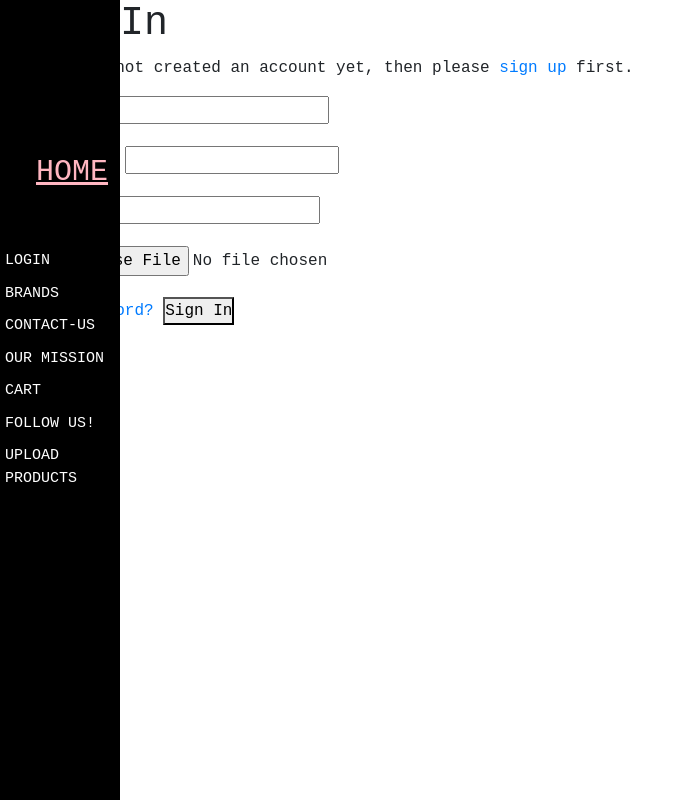
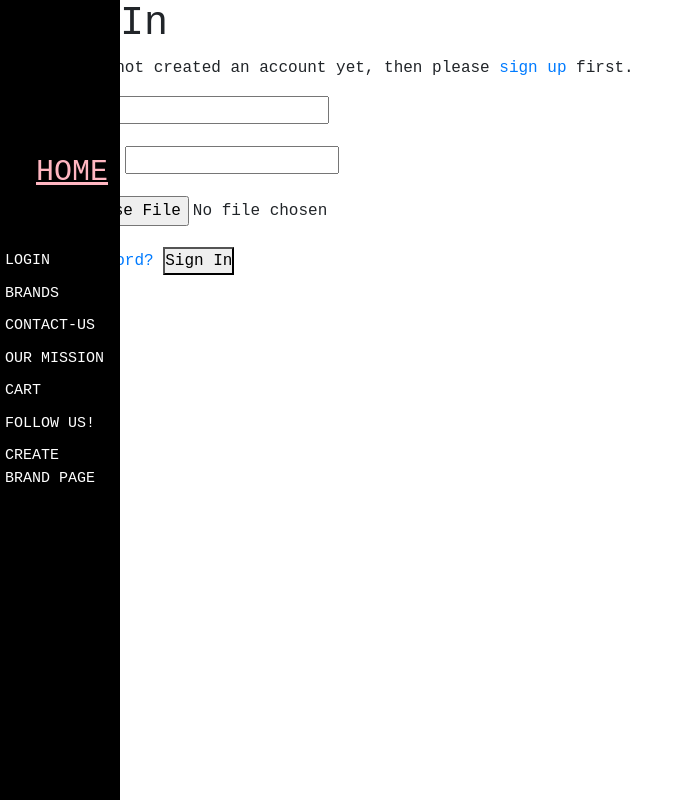
Before and after one commit to RoMcGill/H2R-PP5, a Django app: template templates/allauth/account/login.html in a window 1280 px wide. Shown: the whole page, without its empty margins (0-688 px from the left). Run offline with Django 3.2, Linux system fonts and the light colour scheme; the template is opened without the code that fills it: values that come from a table or form of the project are taken from there, others are empty; some libraries are stand-ins or nearby versions.

Commit message:
add form for user to add their brand profile to site

```diff
--- a/H2R/settings.py
+++ b/H2R/settings.py
@@ -45,6 +45,7 @@ INSTALLED_APPS = [
     'home',
     'brands',
     'upload',
+
 ]
 
 MIDDLEWARE = [
@@ -65,6 +66,7 @@ TEMPLATES = [
         'DIRS': [
             os.path.join(BASE_DIR, 'templates'),
             os.path.join(BASE_DIR, 'templates', 'allauth'),
+
         ],
         'APP_DIRS': True,
         'OPTIONS': {
@@ -158,7 +160,7 @@ DEFAULT_AUTO_FIELD = 'django.db.models.BigAutoField'
 
 STATIC_URL = '/static/'
 STATICFILES_DIRS = (
-os.path.join(BASE_DIR, 'static'),
+    os.path.join(BASE_DIR, 'static'),
 )
 STATIC_ROOT = os.path.join(BASE_DIR, 'staticfiles')
 
--- a/brands/views.py
+++ b/brands/views.py
@@ -14,7 +14,7 @@ def brands(request):
         'brands': brands
 
     }
-    return render(request, 'brands.html', context)
+    return render(request, 'brands/brands.html', context)
 
 
 def brand_detail(request, brand_id):
@@ -29,4 +29,4 @@ def brand_detail(request, brand_id):
         'brand_products': brand_products,
 
     }
-    return render(request, 'brands-detail.html', context)
+    return render(request, 'brands/brands-detail.html', context)
--- a/templates/base.html
+++ b/templates/base.html
@@ -43,7 +43,7 @@
          <li><a class="nav-item2" href="{% url 'brands' %}">Our Mission</a></li>
          <li><a class="nav-item2" href="{% url 'brands' %}">Cart</a></li>
          <li><a class="nav-item2" href="{% url 'brands' %}">Follow US!</a></li>
-         <li><a class="nav-item2" href="{% url 'upload' %}">Upload Products</a></li>
+         <li><a class="nav-item2" href="{% url 'brand-upload' %}">Create Brand Page</a></li>
 
       </ul>
      </nav>
--- a/upload/forms.py
+++ b/upload/forms.py
@@ -3,11 +3,11 @@ from brands.models import Brands
 
 
 class Brand_form(forms.ModelForm):
-    brand_name = forms.CharField(max_length=254, required=True)
-    description = forms.CharField(required=True)
-    image_url = forms.URLField(max_length=1024, required=True)
-    image = forms.ImageField(required=True)
+    brand_name = forms.CharField(max_length=254, required=False)
+    description = forms.CharField(required=False)
+    image = forms.ImageField(required=False)
+
 
     class Meta:
         model = Brands
-        fields = ['brand_name', 'description', 'image_url', 'image']
+        fields = ['brand_name', 'description', 'image']
--- a/upload/urls.py
+++ b/upload/urls.py
@@ -3,6 +3,6 @@ from . import views
 
 urlpatterns = [
 
-        path("brand_upload/", views.brand_upload, name="brand_upload"),
+        path('upload/', views.brand_upload, name='brand-upload'),
 
 ]
```
Also changed, not shown: upload/templates/brand_upload.html (deleted, +0 -10 lines), upload/templates/upload/brand-upload.html (added, +13 -0 lines), upload/views.py (+9 -9 lines), brands/templates/brands/brand-products.html (renamed from brands/templates/brand-products.html), brands/templates/brands/brands-detail.html (renamed from brands/templates/brands-detail.html), brands/templates/brands/brands.html (renamed from brands/templates/brands.html), media/Screenshot_2022-09-13_at_14.20.54.png (added), media/noimage.png (added).
